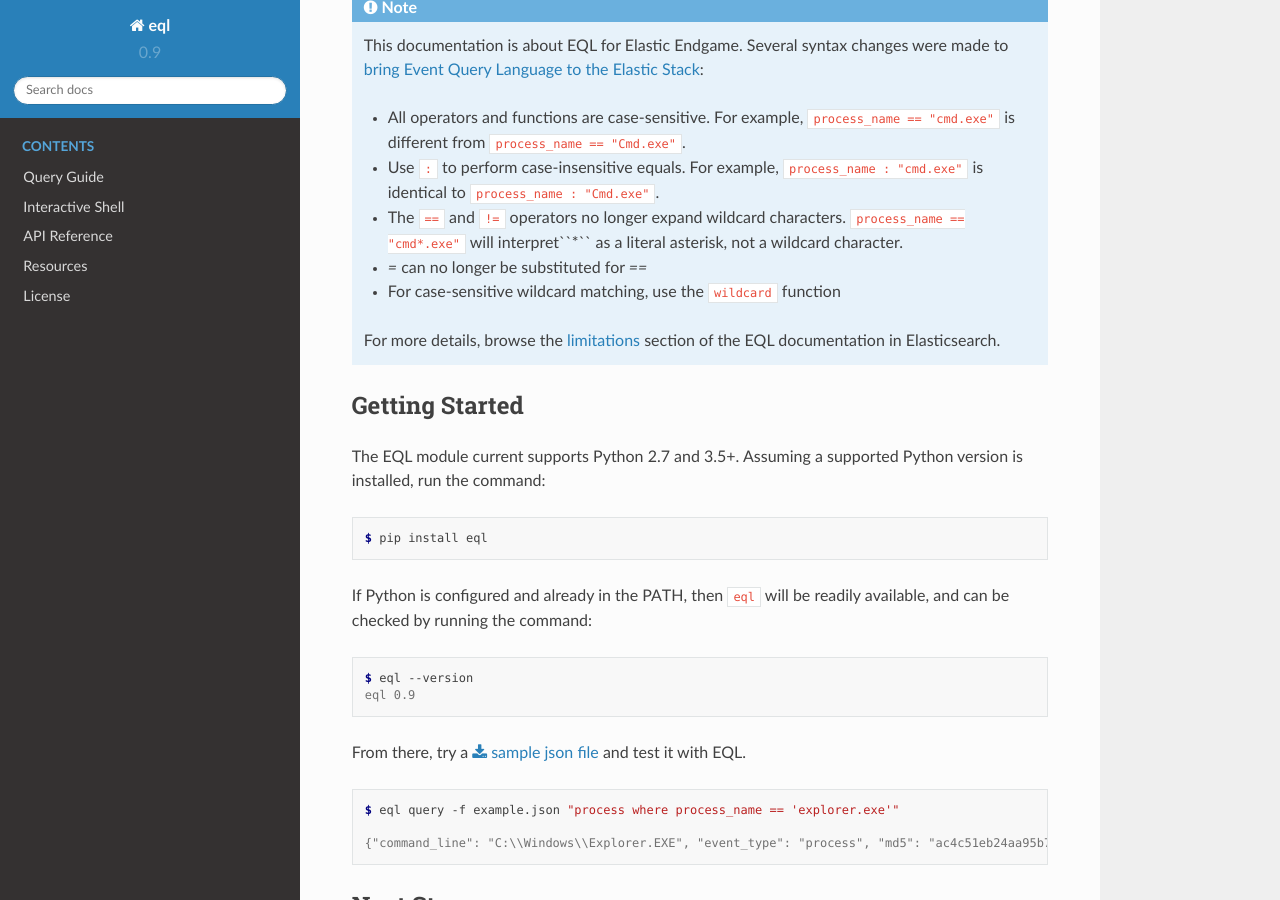
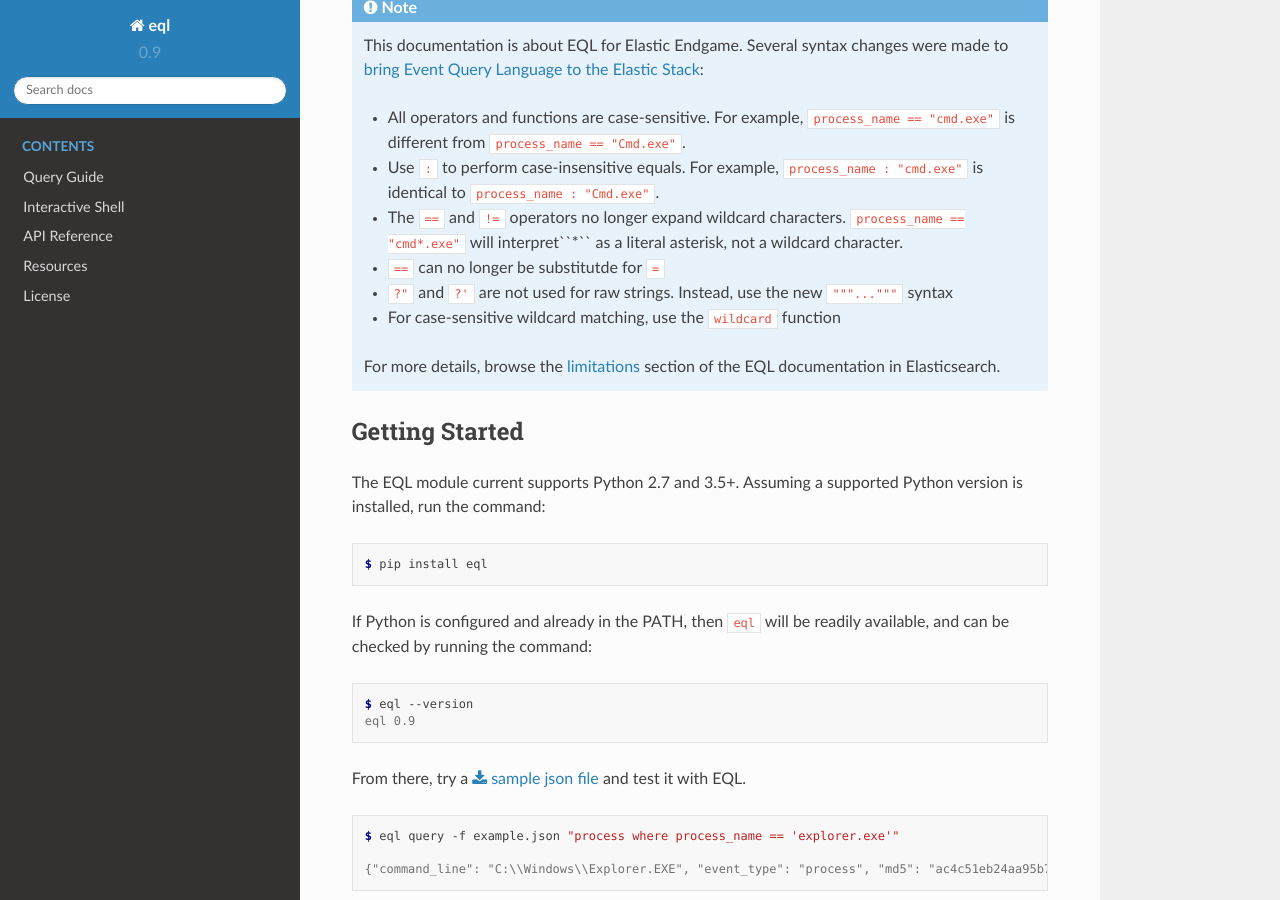
Before and after one commit to endgameinc/eql, a Sphinx documentation site: the page built from docs/index.rst, in a window 1280 px wide and 900 px high, scrolled down 497 px. Built offline with Sphinx 7.4.7 and the Read the Docs theme 2.0.0, drawn with Linux system fonts in a browser that asks for light colours.

Commit message:
Add raw string notes

```diff
--- a/docs/index.rst
+++ b/docs/index.rst
@@ -18,7 +18,8 @@
    - All operators and functions are case-sensitive. For example, ``process_name == "cmd.exe"`` is different from ``process_name == "Cmd.exe"``.
    - Use ``:`` to perform case-insensitive equals. For example, ``process_name : "cmd.exe"`` is identical to ``process_name : "Cmd.exe"``.
    - The ``==`` and ``!=`` operators no longer expand wildcard characters. ``process_name == "cmd*.exe"`` will interpret``*`` as a literal asterisk, not a wildcard character.
-   - `=` can no longer be substituted for `==`
+   - ``==`` can no longer be substitutde for ``=``
+   - ``?"`` and ``?'`` are not used for raw strings. Instead, use the new ``"""..."""`` syntax
    - For case-sensitive wildcard matching, use the ``wildcard`` function
 
    For more details, browse the `limitations <https://www.elastic.co/guide/en/elasticsearch/reference/current/eql-syntax.html#eql-syntax-limitations>`_ section of the EQL documentation in Elasticsearch.
```
